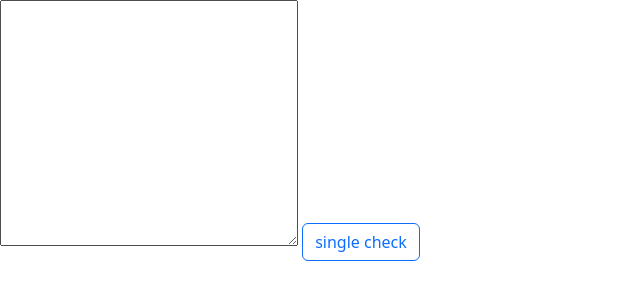
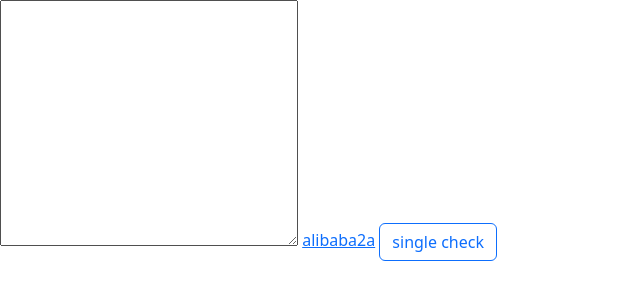
Before and after one commit to alibabahfc/boot, a plain HTML site: page index.html in a window 1280 px wide. Shown: the whole page, without its empty margins (0-640 px from the left). Drawn offline with nearby package versions, Linux system fonts and the light colour scheme.

Commit message:
commit index.html & script.js

```diff
--- a/index.html
+++ b/index.html
@@ -12,6 +12,7 @@
 
     <textarea name="" id="" cols="30" rows="10"></textarea>
 
+    <a href="#">alibaba2a</a>
 
     <input type="checkbox" id="chk" class="btn-check">
     <label for="chk" class="btn btn-outline-primary"> single check </label>
```
Also changed, not shown: touch.txt (added).
